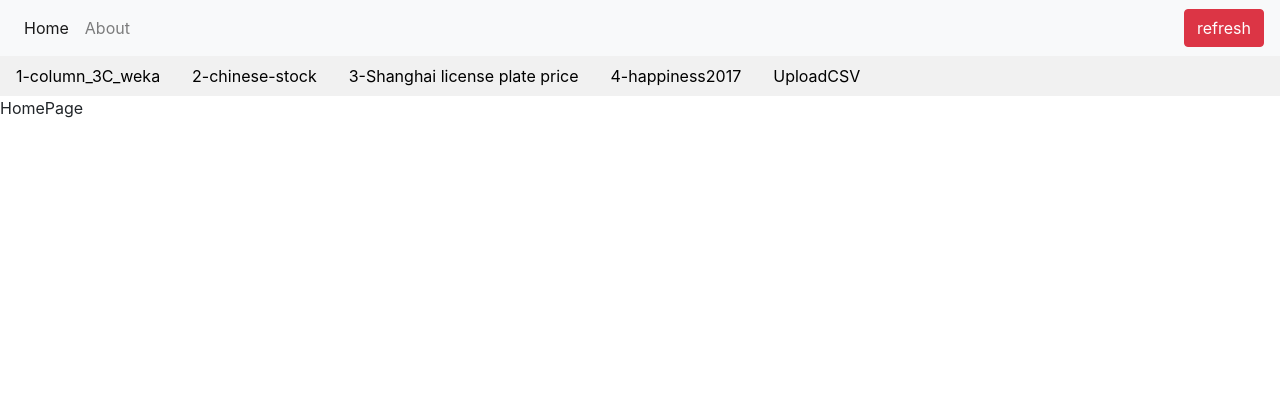
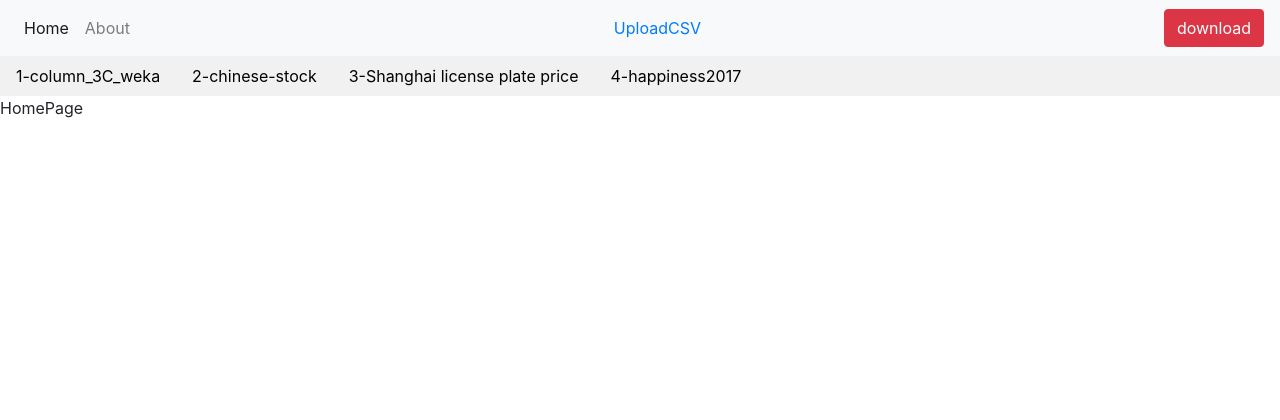
Before and after one commit to 770120041/DataMiningWebsite, a Django app: page /polls/ in a window 1280 px wide. Shown: the top 420 px of the page. Run offline with Django 3.2, Linux system fonts and the light colour scheme; some libraries are stand-ins or nearby versions.

Commit message:
finished downloading for server

```diff
--- a/polls/templates/polls/base.html
+++ b/polls/templates/polls/base.html
@@ -14,7 +14,12 @@
         <script src="{% static 'polls/js/jquery-3.3.1.min.js' %}"></script>
         <script src="{% static 'polls/js/bootstrap.js' %}"></script>
         <script src="{% static 'polls/js/ajaxcheck.js' %}"></script>
-
+        <script >
+            var cur_url = window.location.href;
+            {#var filename = url.substring(url.lastIndexOf('/')+1);#}
+            var new_url = cur_url.replace("polls/table/","polls/download/");
+            {#alert(new_url);#}
+        </script>
         {#Title Here!!#}
         <title>{% block title %}Project {% endblock %}</title>
 
@@ -32,10 +37,30 @@
 
                    </ul>
                  {#  right algined #}
+
                  <ul class="nav navbar-nav ml-auto w-100 justify-content-end">
                       <li class="nav-item active">
-                          <input class="btn btn-danger navbar-btn" type="button" value="refresh" onclick="window.location.reload()"/>
+                       <a href="/polls/upload">UploadCSV</a>
+                  </li>
+                 </ul>
+{#                 <ul class="nav navbar-nav ml-auto w-100 justify-content-end">#}
+{#                      <li class="nav-item active">#}
+{##}
+{#                       <a href="/polls/download/">DownloadCSV</a>#}
+{#                      </li>#}
+{#                </ul>#}
+                   <ul class="nav navbar-nav ml-auto w-100 justify-content-end">
+                      <li class="nav-item active">
+                          <input class="btn btn-danger navbar-btn" type="button" value="download" onclick="window.location.replace(new_url)"/>
                       </li>
+{#                      <li class="nav-item mx-2">#}
+{#                          <button  class="btn btn-danger navbar-b" type="button" onclick="window.history.go(-1);window.location.reload()">Go Back</button>#}
+{#                      </li>#}
+                </ul>
+{#                  <ul class="nav navbar-nav ml-auto w-100 justify-content-end">#}
+{#                      <li class="nav-item active">#}
+{#                          <input class="btn btn-danger navbar-btn" type="button" value="refresh" onclick="window.location.reload()"/>#}
+{#                      </li>#}
 {#                      <li class="nav-item mx-2">#}
 {#                          <button  class="btn btn-danger navbar-b" type="button" onclick="window.history.go(-1);window.location.reload()">Go Back</button>#}
 {#                      </li>#}
--- a/polls/templates/polls/home.html
+++ b/polls/templates/polls/home.html
@@ -8,7 +8,7 @@
         <li class="nav_content"><a href="/polls/table/2_chinese_stock">2-chinese-stock</a></li>
         <li class="nav_content"><a href="/polls/table/3_license_plate">3-Shanghai license plate price</a></li>
         <li class="nav_content"><a href="/polls/table/4_hapiness">4-happiness2017</a></li>
-        <li class="nav_content"><a href="/polls/upload">UploadCSV</a></li>
+{#        <li class="nav_content"><a href="/polls/upload">UploadCSV</a></li>#}
     </ul>
     {% autoescape off %}
         HomePage
--- a/polls/urls.py
+++ b/polls/urls.py
@@ -47,7 +47,8 @@ urlpatterns += [
 
 # upload csv file
 urlpatterns += [
-    path('upload/', views.upload_file, name='upload_url')
+    path('upload/', views.upload_file, name='upload_url'),
+    path('download/<slug:new_csv_store_name>/', views.download_file, name='download_url')
 ]
 
 # urlpatterns += [
--- a/polls/views.py
+++ b/polls/views.py
@@ -291,7 +291,14 @@ def delete_local_cache(request):
     print("in deleted local cache funciton")
     return redirect("/polls/about/")
 
+def download_file(request,new_csv_store_name):
+    root_path = get_root_path()
 
+    CSV_file = open(root_path + TMPDIRPATH + new_csv_store_name + ".csv",'r').read()
+    resp = HttpResponse(CSV_file, content_type='application/x-download')
+    result_name = 'attachment;filename='+new_csv_store_name+".csv"
+    resp['Content-Disposition'] = result_name
+    return resp
 
 def home(request):
     return render(request, 'polls/home.html')
```
